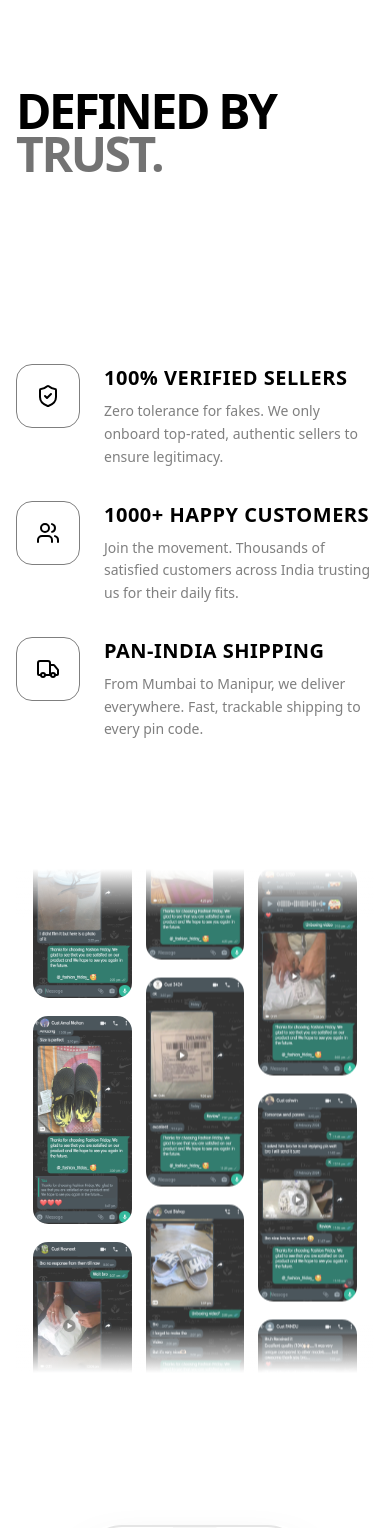
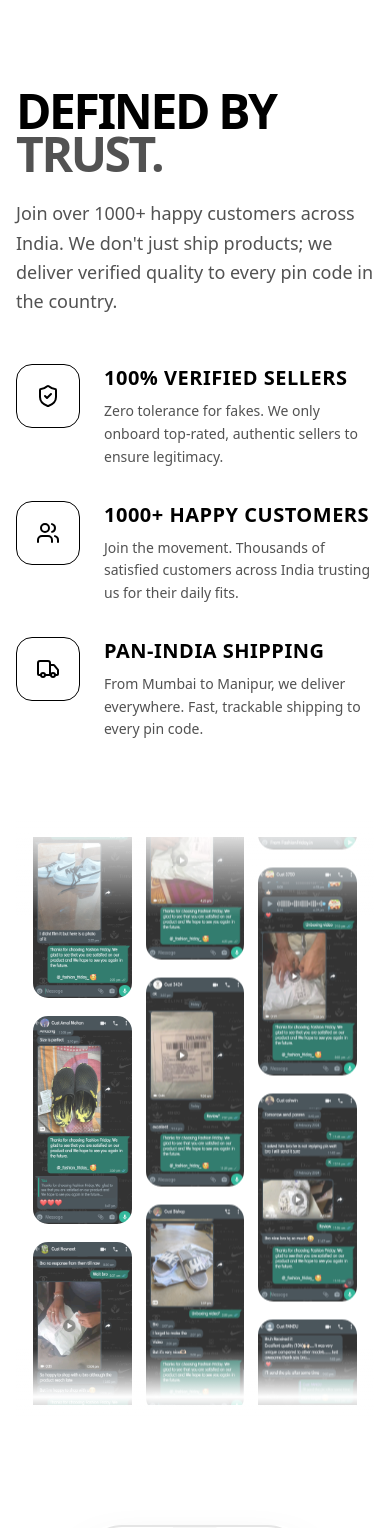
Before and after one commit to FashionFriday-tech/platform, a Next.js app: page / in a window 390 px wide. Shown: the part 6040-7568 px from the top of the page. Built offline with nearby package versions, Linux system fonts and the light colour scheme.

Commit message:
ui: standardize SplitFeatureSection styling with theme variables

```diff
--- a/src/components/sections/home/WhyChooseUs.tsx
+++ b/src/components/sections/home/WhyChooseUs.tsx
@@ -125,7 +125,7 @@ const InfiniteColumn = ({
 // --- Main Section ---
 export default function SplitFeatureSection() {
   return (
-    <section className="relative bg-white text-black overflow-hidden font-sans ">
+    <section className="relative overflow-hidden font-sans ">
       {/* <div
         className="absolute inset-0 opacity-[0.07] pointer-events-none"
         style={{
@@ -145,9 +145,9 @@ export default function SplitFeatureSection() {
             >
               <h2 className="text-5xl md:text-7xl font-bold uppercase tracking-tighter leading-[0.9] mb-6">
                 Defined by <br />
-                <span className="text-neutral-500">Trust.</span>
+                <span className="text-foreground-muted">Trust.</span>
               </h2>
-              <p className="text-lg text-white/80 max-w-md leading-relaxed">
+              <p className="text-lg text-foreground-muted max-w-md leading-relaxed">
                 Join over 1000+ happy customers across India. We don't just ship
                 products; we deliver verified quality to every pin code in the
                 country.
@@ -164,15 +164,15 @@ export default function SplitFeatureSection() {
                   transition={{ delay: idx * 0.1 }}
                   className="flex gap-6 group cursor-default"
                 >
-                  <div className="relative shrink-0 w-16 h-16 border border-black/50 rounded-2xl flex items-center justify-center overflow-hidden transition-colors duration-300 group-hover:bg-white group-hover:border-white">
-                    <item.icon className="w-6 h-6 text-black transition-colors duration-300 group-hover:text-black z-10" />
-                    <div className="absolute inset-0 bg-white opacity-0 group-hover:opacity-100 transition-opacity duration-300 blur-xl" />
+                  <div className="relative shrink-0 w-16 h-16 border border-forground rounded-2xl flex items-center justify-center overflow-hidden transition-colors duration-300">
+                    <item.icon className="w-6 h-6 text-forground transition-colors duration-300 z-10" />
+                    <div className="absolute inset-0 bg-white opacity-0 transition-opacity duration-300 blur-xl" />
                   </div>
                   <div>
                     <h3 className="text-xl font-bold uppercase tracking-wide mb-2 flex items-center gap-2">
                       {item.title}
                     </h3>
-                    <p className="text-sm text-black/50 font-medium leading-relaxed max-w-sm transition-colors duration-300 group-hover:text-white/80">
+                    <p className="text-sm text-foreground-muted leading-relaxed max-w-sm transition-colors duration-300">
                       {item.desc}
                     </p>
                   </div>
@@ -182,9 +182,9 @@ export default function SplitFeatureSection() {
           </div>
 
           {/* RIGHT SIDE */}
-          <div className="relative h-150 lg:h-screen w-full overflow-hidden bg-white lg:border-l border-white/5">
-            <div className="absolute top-0 left-0 right-0 h-24 bg-linear-to-b from-white via-white to-transparent z-20 pointer-events-none" />
-            <div className="absolute bottom-0 left-0 right-0 h-24 bg-linear-to-t from-white via-white to-transparent z-20 pointer-events-none" />
+          <div className="relative h-150 lg:h-screen w-full overflow-hidden  lg:border-l border-white/5">
+            <div className="absolute top-0 left-0 right-0 h-24 bg-linear-to-b from-background via-blackground to-transparent z-20 pointer-events-none" />
+            <div className="absolute -bottom-6 left-0 right-0 h-24 bg-linear-to-t from-blackground via-background to-transparent z-20 pointer-events-none" />
 
             <div className="grid grid-cols-3 gap-3 p-4 lg:p-6 h-full">
               <div className="h-full overflow-hidden relative">
```
